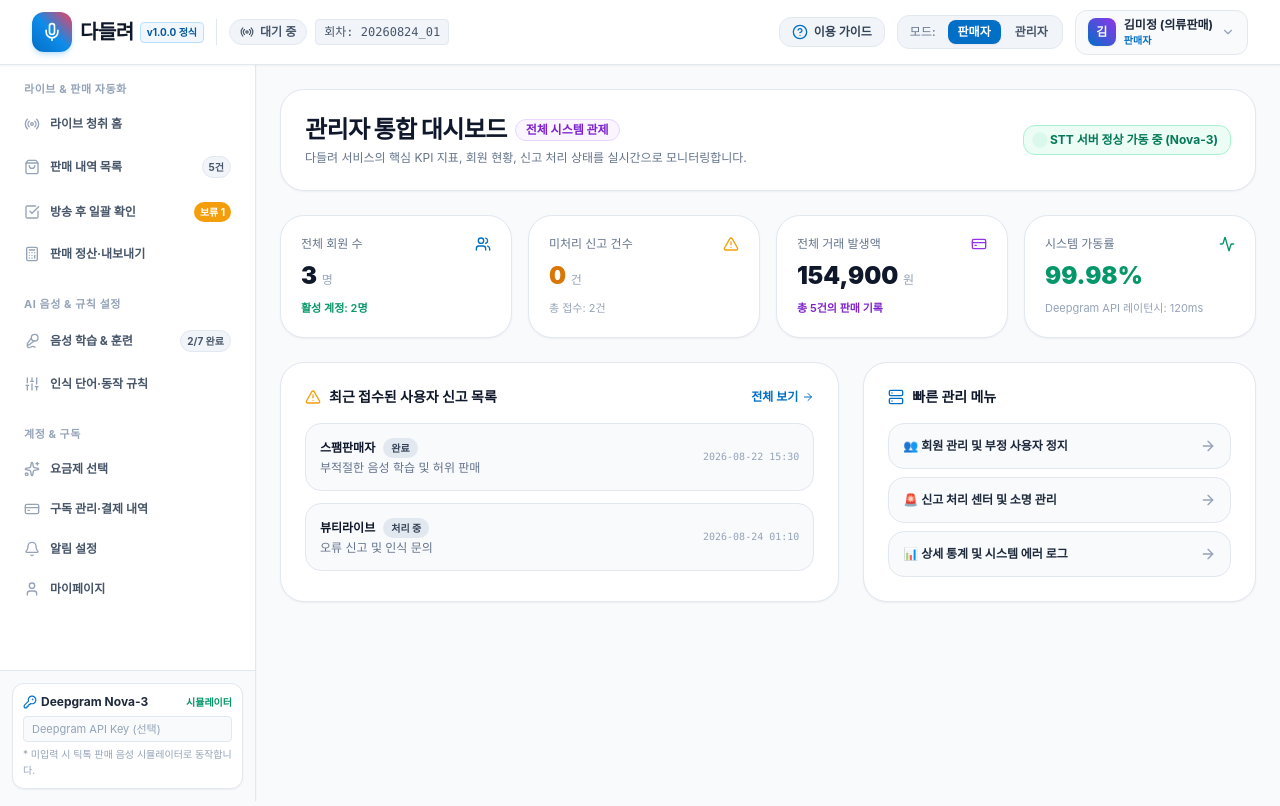
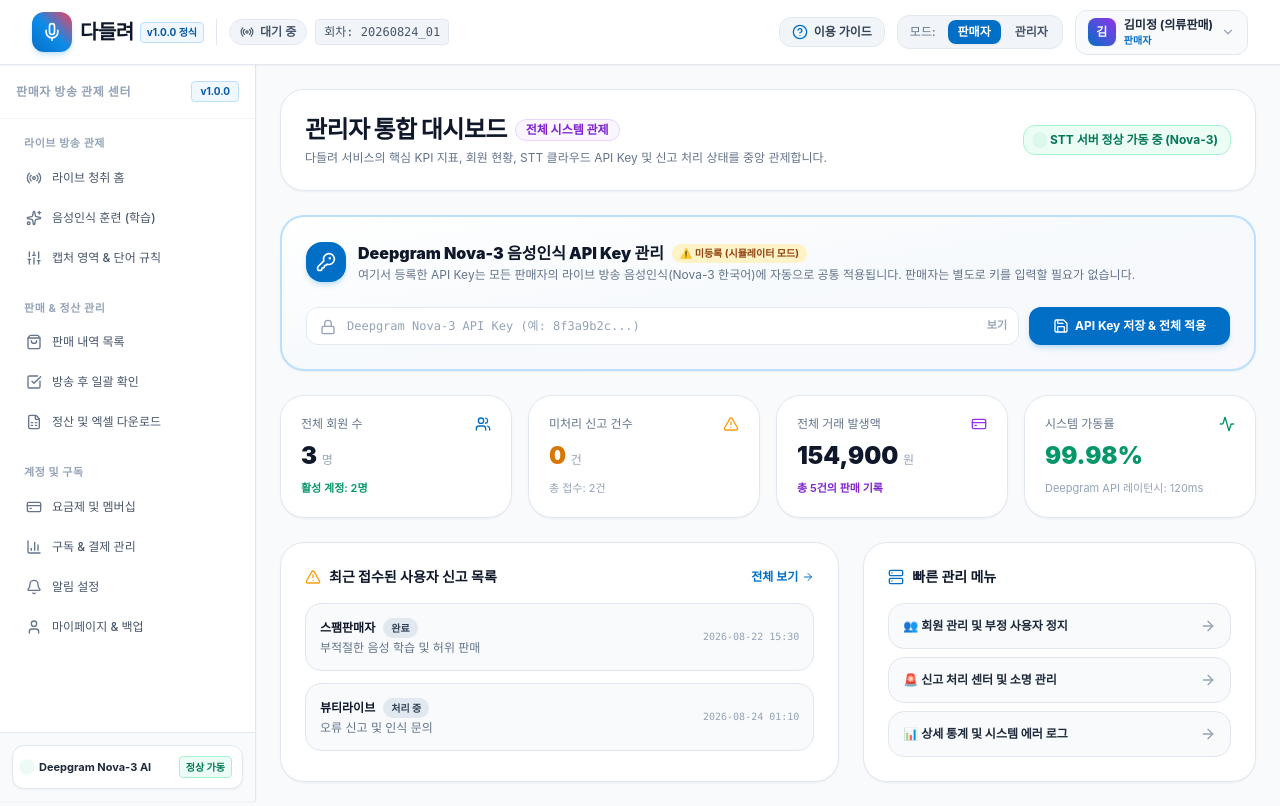
Before and after one commit to nettman001-hub/voice-pin-web, a React (Vite) app: page /admin in a window 1280 px wide. Built offline with nearby package versions, Linux system fonts and the light colour scheme; a web font is replaced by a local one.

Commit message:
feat: Deepgram Nova-3 API Key 관리를 관리자 대시보드로 이동 (판매자 입력 불필요)

```diff
--- a/src/components/common/Sidebar.tsx
+++ b/src/components/common/Sidebar.tsx
@@ -1,121 +1,127 @@
 import React from 'react';
-import { NavLink, useLocation } from 'react-router-dom';
+import { NavLink } from 'react-router-dom';
 import { useAuth } from '../../context/AuthContext';
 import { useLive } from '../../context/LiveContext';
-import { useSales } from '../../context/SalesContext';
-import { useAppData } from '../../context/AppDataContext';
 import {
   Radio,
+  Sliders,
+  Sparkles,
   ShoppingBag,
   CheckSquare,
-  Calculator,
-  Mic2,
-  Sliders,
+  BarChart3,
   CreditCard,
   Bell,
   User,
-  LayoutDashboard,
+  Shield,
   Users,
   AlertTriangle,
-  BarChart3,
-  Sparkles,
-  KeyRound
+  FileSpreadsheet
 } from 'lucide-react';
 
 interface NavItem {
-  to: string;
-  label: string;
-  icon: React.ComponentType<{ className?: string }>;
+  name: string;
+  path: string;
+  icon: React.FC<{ className?: string }>;
   badge?: string;
-  badgeColor?: string;
+  isLiveOnly?: boolean;
 }
 
-interface NavSection {
-  category: string;
+interface NavGroup {
+  groupName: string;
   items: NavItem[];
 }
 
 export const Sidebar: React.FC = () => {
   const { user } = useAuth();
-  const { isListening, deepgramApiKey, setDeepgramApiKey } = useLive();
-  const { sales } = useSales();
-  const { completedTrainingCount } = useAppData();
-  const location = useLocation();
+  const { isListening } = useLive();
 
-  const pendingSalesCount = sales.filter((s) => s.status === '보류').length;
-
-  const sellerNav: NavSection[] = [
+  // 판매자 네비게이션
+  const sellerGroups: NavGroup[] = [
     {
-      category: '라이브 & 판매 자동화',
+      groupName: '라이브 방송 관제',
       items: [
-        { to: '/live', label: '라이브 청취 홈', icon: Radio, badge: isListening ? 'ON AIR' : undefined, badgeColor: 'bg-rose-500 text-white' },
-        { to: '/sales', label: '판매 내역 목록', icon: ShoppingBag, badge: `${sales.length}건` },
-        { to: '/sales/review', label: '방송 후 일괄 확인', icon: CheckSquare, badge: pendingSalesCount > 0 ? `보류 ${pendingSalesCount}` : undefined, badgeColor: 'bg-amber-500 text-white font-bold' },
-        { to: '/settlement', label: '판매 정산·내보내기', icon: Calculator },
+        { name: '라이브 청취 홈', path: '/live', icon: Radio, badge: isListening ? 'ON AIR' : undefined },
+        { name: '음성인식 훈련 (학습)', path: '/training', icon: Sparkles },
+        { name: '캡처 영역 & 단어 규칙', path: '/rules', icon: Sliders },
       ]
     },
     {
-      category: 'AI 음성 & 규칙 설정',
+      groupName: '판매 & 정산 관리',
       items: [
-        { to: '/voice-training', label: '음성 학습 & 훈련', icon: Mic2, badge: `${completedTrainingCount}/7 완료` },
-        { to: '/recognition-rules', label: '인식 단어·동작 규칙', icon: Sliders },
+        { name: '판매 내역 목록', path: '/sales', icon: ShoppingBag },
+        { name: '방송 후 일괄 확인', path: '/sales/review', icon: CheckSquare },
+        { name: '정산 및 엑셀 다운로드', path: '/settlement', icon: FileSpreadsheet },
       ]
     },
     {
-      category: '계정 & 구독',
+      groupName: '계정 및 구독',
       items: [
-        { to: '/subscription/plans', label: '요금제 선택', icon: Sparkles },
-        { to: '/subscription/manage', label: '구독 관리·결제 내역', icon: CreditCard },
-        { to: '/notifications/settings', label: '알림 설정', icon: Bell },
-        { to: '/my', label: '마이페이지', icon: User },
+        { name: '요금제 및 멤버십', path: '/subscription/plans', icon: CreditCard },
+        { name: '구독 & 결제 관리', path: '/subscription/manage', icon: BarChart3 },
+        { name: '알림 설정', path: '/settings/notifications', icon: Bell },
+        { name: '마이페이지 & 백업', path: '/my', icon: User },
       ]
     }
   ];
 
-  const adminNav: NavSection[] = [
+  // 관리자 네비게이션
+  const adminGroups: NavGroup[] = [
     {
-      category: '관리자 대시보드',
+      groupName: '시스템 관제',
       items: [
-        { to: '/admin', label: '통합 대시보드', icon: LayoutDashboard },
-        { to: '/admin/members', label: '회원 관리 (정지/해제)', icon: Users },
-        { to: '/admin/reports', label: '신고 처리 센터', icon: AlertTriangle },
-        { to: '/admin/stats', label: '이용 통계 & 시스템 로그', icon: BarChart3 },
+        { name: '관리자 대시보드', path: '/admin', icon: Shield },
+        { name: '회원 관리 & 정지', path: '/admin/members', icon: Users },
+        { name: '신고 처리 센터', path: '/admin/reports', icon: AlertTriangle },
+        { name: '이용 통계 & 시스템 로그', path: '/admin/stats', icon: BarChart3 },
       ]
     }
   ];
 
-  const navSections = user?.role === '관리자' ? adminNav : sellerNav;
+  const currentGroups = user?.role === '관리자' ? adminGroups : sellerGroups;
 
   return (
-    <aside className="w-64 bg-white border-r border-slate-200 text-slate-700 flex flex-col flex-shrink-0 min-h-[calc(100vh-4rem)] shadow-sm">
-      {/* 메뉴 리스트 */}
-      <div className="flex-1 px-3 py-4 space-y-6 overflow-y-auto">
-        {navSections.map((section, idx) => (
-          <div key={idx}>
-            <div className="px-3 mb-2 text-[11px] font-bold uppercase tracking-wider text-slate-400">
-              {section.category}
+    <aside className="w-64 bg-white border-r border-slate-200 text-slate-700 flex flex-col h-[calc(100vh-4rem)] sticky top-16 select-none shadow-sm">
+      <div className="p-4 border-b border-slate-100 flex items-center justify-between">
+        <span className="text-xs font-bold uppercase tracking-wider text-slate-400">
+          {user?.role === '관리자' ? '관리자 시스템 관제' : '판매자 방송 관제 센터'}
+        </span>
+        <span className="text-[10px] font-bold px-2 py-0.5 rounded bg-brand-50 text-brand-700 border border-brand-200">
+          v1.0.0
+        </span>
+      </div>
+
+      <div className="flex-1 overflow-y-auto px-3 py-4 space-y-6">
+        {currentGroups.map((group, gIdx) => (
+          <div key={gIdx} className="space-y-1">
+            <div className="px-3 text-[11px] font-bold text-slate-400 uppercase tracking-wider mb-2">
+              {group.groupName}
             </div>
             <div className="space-y-1">
-              {section.items.map((item) => {
+              {group.items.map((item) => {
                 const Icon = item.icon;
-                const isActive = location.pathname === item.to || (item.to !== '/live' && item.to !== '/admin' && location.pathname.startsWith(item.to));
-
                 return (
                   <NavLink
-                    key={item.to}
-                    to={item.to}
-                    className={`flex items-center justify-between px-3 py-2.5 rounded-xl text-xs font-bold transition ${
-                      isActive
-                        ? 'bg-brand-50 text-brand-700 border border-brand-200 shadow-sm'
-                        : 'hover:bg-slate-50 text-slate-600 hover:text-slate-900'
-                    }`}
+                    key={item.path}
+                    to={item.path}
+                    end={item.path === '/live' || item.path === '/admin' || item.path === '/sales'}
+                    className={({ isActive }) =>
+                      `flex items-center justify-between px-3.5 py-2.5 rounded-xl text-xs font-medium transition ${
+                        isActive
+                          ? 'bg-brand-50 text-brand-700 font-bold border border-brand-200 shadow-sm'
+                          : 'text-slate-600 hover:bg-slate-50 hover:text-slate-900'
+                      }`
+                    }
                   >
-                    <div className="flex items-center space-x-2.5 truncate">
-                      <Icon className={`w-4 h-4 flex-shrink-0 ${isActive ? 'text-brand-600' : 'text-slate-400'}`} />
-                      <span className="truncate">{item.label}</span>
+                    <div className="flex items-center space-x-2.5">
+                      <Icon className="w-4 h-4 flex-shrink-0 text-slate-500" />
+                      <span>{item.name}</span>
                     </div>
                     {item.badge && (
-                      <span className={`text-[10px] px-1.5 py-0.5 rounded-full ${item.badgeColor || 'bg-slate-100 text-slate-600 border border-slate-200'}`}>
+                      <span className={`text-[10px] font-bold px-2 py-0.5 rounded-full ${
+                        item.badge === 'ON AIR'
+                          ? 'bg-rose-500 text-white animate-pulse'
+                          : 'bg-brand-100 text-brand-700'
+                      }`}>
                         {item.badge}
                       </span>
                     )}
@@ -127,27 +133,16 @@ export const Sidebar: React.FC = () => {
         ))}
       </div>
 
-      {/* 하단 Deepgram Nova-3 API Key 설정 인라인 위젯 */}
+      {/* 하단 시스템 상태 안내 위젯 */}
       <div className="p-3 border-t border-slate-200 bg-slate-50">
-        <div className="p-2.5 rounded-xl bg-white border border-slate-200 shadow-sm text-xs">
-          <div className="flex items-center justify-between mb-1.5">
-            <span className="font-bold text-slate-800 flex items-center">
-              <KeyRound className="w-3.5 h-3.5 mr-1 text-brand-600" /> Deepgram Nova-3
-            </span>
-            <span className="text-[10px] text-emerald-600 font-bold">
-              {deepgramApiKey ? 'Key 연동됨' : '시뮬레이터'}
-            </span>
+        <div className="p-2.5 rounded-xl bg-white border border-slate-200 shadow-sm text-xs flex items-center justify-between">
+          <div className="flex items-center space-x-2">
+            <span className="w-2 h-2 rounded-full bg-emerald-500 animate-ping"></span>
+            <span className="font-bold text-slate-800 text-[11px]">Deepgram Nova-3 AI</span>
           </div>
-          <input
-            type="password"
-            placeholder="Deepgram API Key (선택)"
-            value={deepgramApiKey}
-            onChange={(e) => setDeepgramApiKey(e.target.value)}
-            className="w-full px-2 py-1 bg-slate-50 border border-slate-200 rounded text-[11px] text-slate-800 placeholder-slate-400 focus:outline-none focus:border-brand-500"
-          />
-          <p className="text-[10px] text-slate-400 mt-1">
-            * 미입력 시 틱톡 판매 음성 시뮬레이터로 동작합니다.
-          </p>
+          <span className="text-[10px] text-emerald-700 font-bold bg-emerald-50 px-1.5 py-0.5 rounded border border-emerald-200">
+            정상 가동
+          </span>
         </div>
       </div>
     </aside>
--- a/src/pages/admin/AdminDashboardPage.tsx
+++ b/src/pages/admin/AdminDashboardPage.tsx
@@ -1,7 +1,8 @@
-import React from 'react';
+import React, { useState } from 'react';
 import { Link } from 'react-router-dom';
 import { useAppData } from '../../context/AppDataContext';
 import { useSales } from '../../context/SalesContext';
+import { useLive } from '../../context/LiveContext';
 import { User } from '../../types/auth';
 import { ReportItem } from '../../types/admin';
 import {
@@ -12,17 +13,34 @@ import {
   ArrowRight,
   TrendingUp,
   Activity,
-  Server
+  Server,
+  KeyRound,
+  CheckCircle2,
+  Save,
+  Lock,
+  Sparkles
 } from 'lucide-react';
 
 export const AdminDashboardPage: React.FC = () => {
   const { allMembers, reports } = useAppData();
   const { sales } = useSales();
+  const { deepgramApiKey, setDeepgramApiKey } = useLive();
+
+  const [inputKey, setInputKey] = useState(deepgramApiKey);
+  const [toastMsg, setToastMsg] = useState<string | null>(null);
+  const [showKey, setShowKey] = useState(false);
 
   const totalMembers = allMembers.length;
   const activeMembers = allMembers.filter((m: User) => m.status === '활성').length;
   const pendingReports = reports.filter((r: ReportItem) => r.status === '접수').length;
   const totalRevenue = sales.filter((s) => s.status !== '보류').reduce((sum, s) => sum + s.amount, 0);
+
+  const handleSaveApiKey = (e: React.FormEvent) => {
+    e.preventDefault();
+    setDeepgramApiKey(inputKey.trim());
+    setToastMsg('Deepgram Nova-3 API Key가 시스템 전역에 안전하게 저장되었습니다! 모든 판매자에게 즉시 적용됩니다. 🎉');
+    setTimeout(() => setToastMsg(null), 3500);
+  };
 
   return (
     <div className="p-6 max-w-7xl mx-auto space-y-6">
@@ -36,7 +54,7 @@ export const AdminDashboardPage: React.FC = () => {
             </span>
           </div>
           <p className="text-xs text-slate-500 mt-1">
-            다들려 서비스의 핵심 KPI 지표, 회원 현황, 신고 처리 상태를 실시간으로 모니터링합니다.
+            다들려 서비스의 핵심 KPI 지표, 회원 현황, STT 클라우드 API Key 및 신고 처리 상태를 중앙 관제합니다.
           </p>
         </div>
 
@@ -46,6 +64,67 @@ export const AdminDashboardPage: React.FC = () => {
             <span>STT 서버 정상 가동 중 (Nova-3)</span>
           </span>
         </div>
+      </div>
+
+      {toastMsg && (
+        <div className="p-4 rounded-2xl bg-emerald-50 border border-emerald-200 text-emerald-800 text-xs font-bold flex items-center space-x-2 animate-in fade-in">
+          <CheckCircle2 className="w-4 h-4 text-emerald-600 flex-shrink-0" />
+          <span>{toastMsg}</span>
+        </div>
+      )}
+
+      {/* 🔑 Deepgram Nova-3 클라우드 STT API Key 중앙 관리 카드 (관리자 전용) */}
+      <div className="bg-gradient-to-br from-white via-brand-50/20 to-purple-50/30 border-2 border-brand-200 rounded-3xl p-6 shadow-sm space-y-4">
+        <div className="flex flex-col sm:flex-row items-start sm:items-center justify-between gap-3">
+          <div className="flex items-center space-x-3">
+            <div className="w-10 h-10 rounded-2xl bg-brand-600 text-white flex items-center justify-center shadow-md shadow-brand-500/20">
+              <KeyRound className="w-5 h-5" />
+            </div>
+            <div>
+              <div className="flex items-center space-x-2">
+                <h3 className="text-base font-black text-slate-900">Deepgram Nova-3 음성인식 API Key 관리</h3>
+                <span className={`text-[10px] font-bold px-2 py-0.5 rounded-full ${
+                  deepgramApiKey ? 'bg-emerald-100 text-emerald-800' : 'bg-amber-100 text-amber-800'
+                }`}>
+                  {deepgramApiKey ? '✅ 실제 키 연동됨 (전체 판매자 공통 적용)' : '⚠️ 미등록 (시뮬레이터 모드)'}
+                </span>
+              </div>
+              <p className="text-xs text-slate-500 mt-0.5">
+                여기서 등록한 API Key는 모든 판매자의 라이브 방송 음성인식(Nova-3 한국어)에 자동으로 공통 적용됩니다. 판매자는 별도로 키를 입력할 필요가 없습니다.
+              </p>
+            </div>
+          </div>
+        </div>
+
+        <form onSubmit={handleSaveApiKey} className="pt-2">
+          <div className="flex flex-col sm:flex-row gap-2.5 items-stretch">
+            <div className="relative flex-1">
+              <Lock className="w-4 h-4 text-slate-400 absolute left-3.5 top-3" />
+              <input
+                type={showKey ? 'text' : 'password'}
+                value={inputKey}
+                onChange={(e) => setInputKey(e.target.value)}
+                placeholder="Deepgram Nova-3 API Key (예: 8f3a9b2c...)"
+                className="w-full pl-10 pr-24 py-2.5 bg-white border border-slate-200 rounded-xl text-xs text-slate-900 placeholder-slate-400 focus:outline-none focus:border-brand-500 font-mono"
+              />
+              <button
+                type="button"
+                onClick={() => setShowKey(!showKey)}
+                className="absolute right-3 top-2.5 text-[11px] font-bold text-slate-400 hover:text-slate-700"
+              >
+                {showKey ? '숨기기' : '보기'}
+              </button>
+            </div>
+
+            <button
+              type="submit"
+              className="px-6 py-2.5 rounded-xl bg-brand-600 hover:bg-brand-500 text-white font-bold text-xs shadow-md shadow-brand-500/20 flex items-center justify-center space-x-1.5 transition"
+            >
+              <Save className="w-4 h-4" />
+              <span>API Key 저장 & 전체 적용</span>
+            </button>
+          </div>
+        </form>
       </div>
 
       {/* 4대 KPI 요약 카드 */}
```
